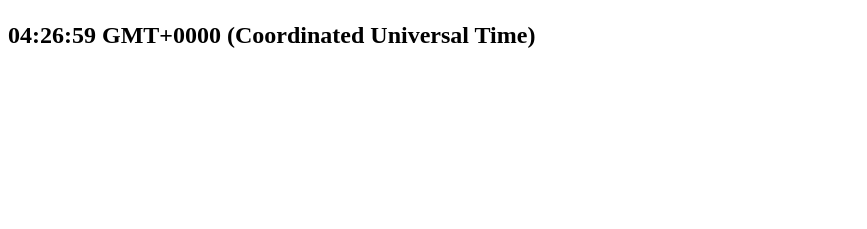
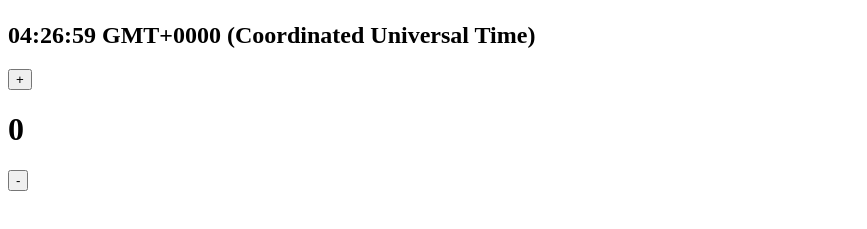
Before and after one commit to ChrisWcs/typer-hero, an Angular app: page / in a window 1280 px wide. Shown: the part 487-716 px from the top of the page, without its empty margins (0-867 px from the left). Built offline with nearby package versions, Linux system fonts and the light colour scheme.

Commit message:
Add the classic counter

```diff
--- a/src/app/app.component.html
+++ b/src/app/app.component.html
@@ -11,3 +11,4 @@
 <app-toe></app-toe>
 <app-child [text]="tex"></app-child>
 <app-time></app-time>
+<app-counter></app-counter>
--- a/src/app/app.module.ts
+++ b/src/app/app.module.ts
@@ -7,6 +7,7 @@ import { AppComponent } from './app.component';
 import { ToeComponent } from './toe/toe.component';
 import { ChildComponent } from './child/child.component';
 import { TimeComponent } from './time/time.component';
+import { CounterComponent } from './counter/counter.component';
 
 
 @NgModule({
@@ -14,7 +15,8 @@ import { TimeComponent } from './time/time.component';
     AppComponent,
     ToeComponent,
     ChildComponent,
-    TimeComponent
+    TimeComponent,
+    CounterComponent
   ],
   imports: [
     BrowserModule,
--- /dev/null
+++ b/src/app/counter/counter.component.html
@@ -0,0 +1,5 @@
+<div>
+  <button (click)="addNumber(1)">+</button>
+  <h1>{{count}}</h1>
+  <button (click)="addNumber(-1)">-</button>
+</div>
--- /dev/null
+++ b/src/app/counter/counter.component.ts
@@ -0,0 +1,21 @@
+import { Component, OnInit } from '@angular/core';
+
+@Component({
+  selector: 'app-counter',
+  templateUrl: './counter.component.html',
+  styleUrls: ['./counter.component.css']
+})
+export class CounterComponent implements OnInit {
+
+  count: Number = 0;
+
+  constructor() { }
+
+  ngOnInit() {
+  }
+
+  addNumber(amount): void {
+    this.count += amount;
+  }
+
+}
```
Also changed, not shown: src/app/counter/counter.component.css (added), 1 other file (tests, documents, lock files or other folders).
